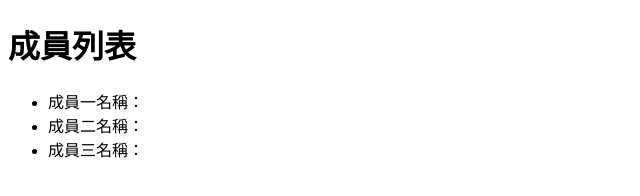
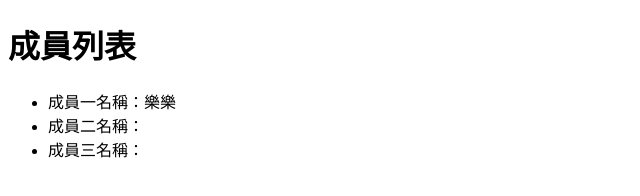
Before and after one commit to PinyiW0/git04test1, a plain HTML site: page index.html in a window 1280 px wide. Shown: the full height of the page, 0-640 px from the left. Drawn offline with Linux system fonts and the light colour scheme.

Commit message:
加入名字

```diff
--- a/index.html
+++ b/index.html
@@ -10,7 +10,7 @@
 <body>
   <h1>成員列表</h1>
   <ul>
-    <li>成員一名稱：</li>
+    <li>成員一名稱：樂樂</li>
     <li>成員二名稱：</li>
     <li>成員三名稱：</li>
   </ul>
```
